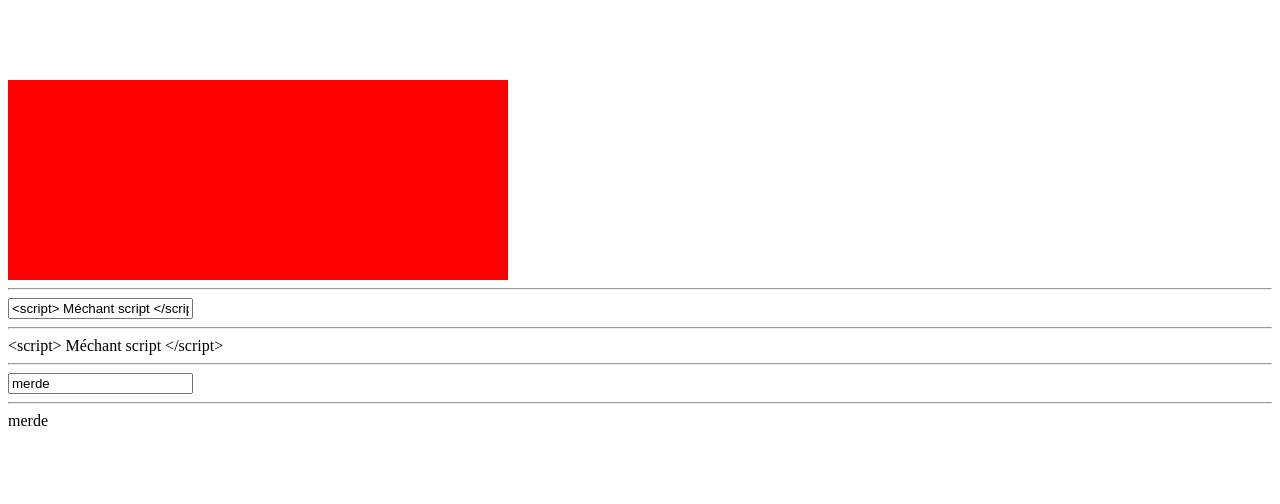
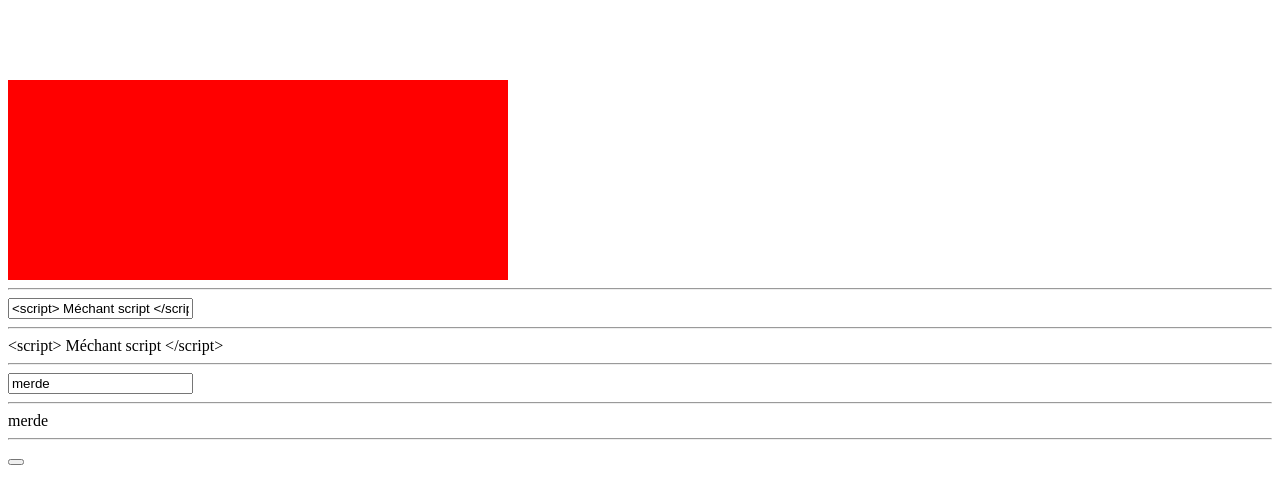
Before and after one commit to rawaayahya/MyangularApplication, an Angular app in the folder MyProjects/newapp/: page / in a window 1280 px wide. Shown: the top 504 px of the page. Built offline with nearby package versions, Linux system fonts and the light colour scheme.

Commit message:
la directive *ngIf

```diff
--- a/MyProjects/newapp/src/app/app.component.html
+++ b/MyProjects/newapp/src/app/app.component.html
@@ -50,3 +50,7 @@ lier l'event input par une expression qui change la valeur du nom par la valeur
 <input type="text" [(ngModel)]="content">
 <hr>
 {{content}}
+
+<hr>
+<button (click)="display=!display"></button>
+<p *ngIf="display">bonjour la vie </p>
--- a/MyProjects/newapp/src/app/app.component.ts
+++ b/MyProjects/newapp/src/app/app.component.ts
@@ -9,6 +9,7 @@ export class AppComponent {
   titre:string='mon titre';
   nombre:number=10;
   bool:boolean=true;
+  display:boolean=false;
   //property binding nous permet une souplesse dans la definition des elements html
   // par exemple si vous voulez désactiver le click sur un boutton jusqu'à le remplissage
   // de tous les champs dans le formulaire ;on peut lier la property disable avec un attribut dans le component
```
